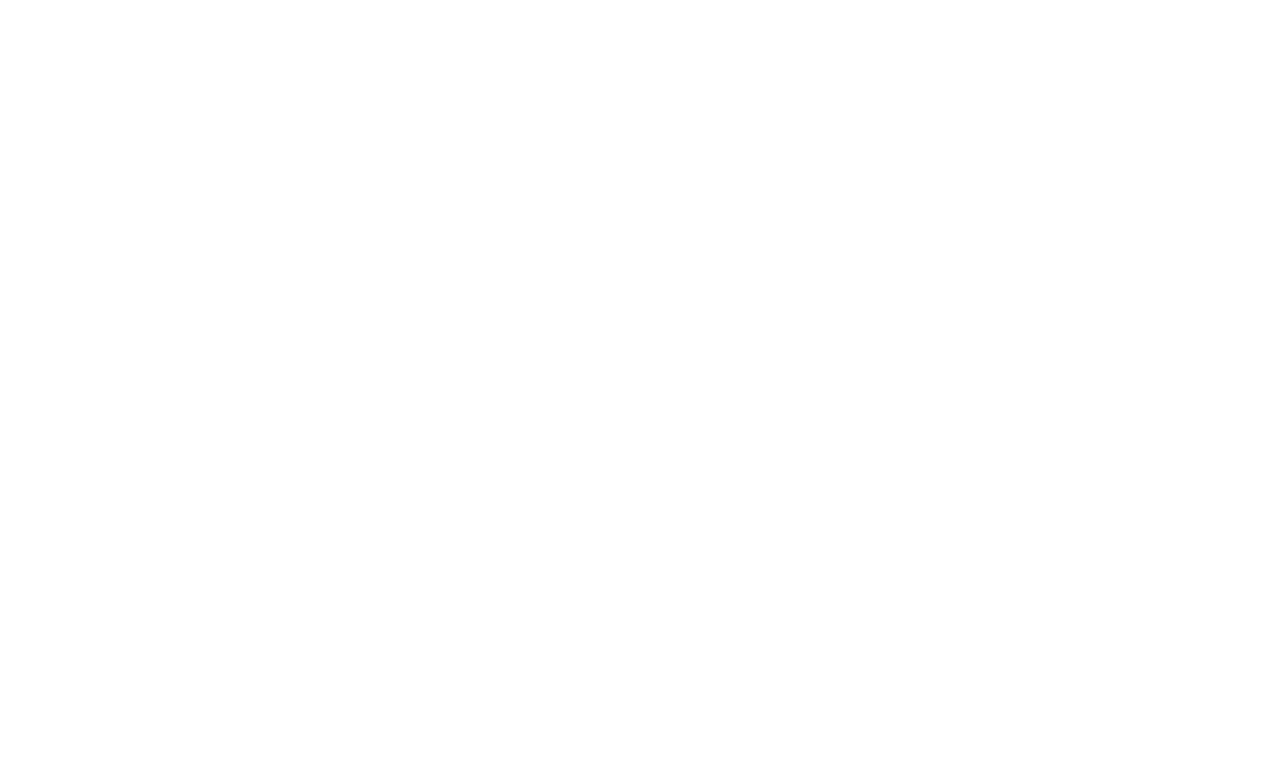
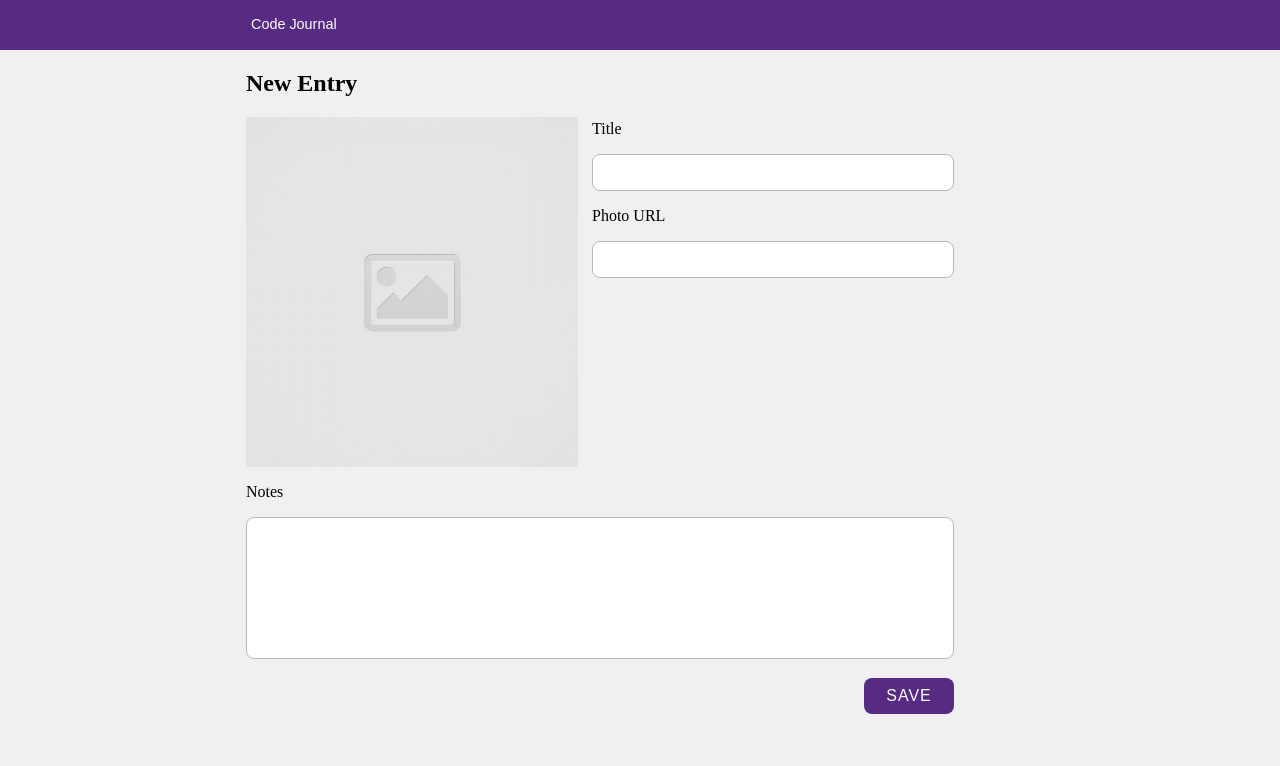
Before and after one commit to junoulee/code-journal, a website: page index.html in a window 1280 px wide. Drawn offline with Linux system fonts and the light colour scheme.

Commit message:
stores the form's input values in a new object.

```diff
--- a/css/styles.css
+++ b/css/styles.css
@@ -0,0 +1,95 @@
+body {
+  background-color: rgb(240, 240, 240);
+}
+
+.purple {
+  background-color: rgb(86, 43, 129);
+  margin-bottom: -20px;
+}
+
+.code-journal {
+  display: flex;
+  color: white;
+  margin-top: 0;
+  height: 125%;
+  font-family: sans-serif;
+  font-weight: 100;
+  align-items: center;
+  padding-left: 15px;
+  padding-bottom: 15px;
+  font-size: 0.9rem;
+}
+
+.form-box {
+  padding: 20px;
+}
+
+.image {
+  display: flex;
+  width: 100%;
+  height: 350px;
+  justify-content: center;
+  object-fit: cover;
+}
+
+.title-input {
+  height: 200px;
+  margin-top: -30px;
+}
+
+@media screen and (min-width: 768px) {
+  .title-input {
+    margin-top: 70px;
+    margin-left: -80px;
+    margin-right: 50px;
+  }
+
+  .code-journal {
+    padding-left: 25px;
+  }
+
+  .form-box {
+    padding-right: 50px;
+  }
+
+  .bottom-section {
+    padding-right: 50px;
+  }
+
+  .notes-section {
+    padding-top: 40px;
+  }
+}
+
+.input-text {
+  width: 100%;
+  padding-top: 10px;
+  padding-bottom: 10px;
+  resize: none;
+  border: 0.12rem solid;
+  border-color: rgb(184, 184, 184);
+  border-radius: 8px;
+}
+
+.notes-section {
+  margin-top: -80px;
+}
+
+#save-button {
+  float: right;
+  margin-top: 15px;
+  width: 90px;
+  height: 36px;
+  border-color: rgb(86, 43, 129);
+  background-color: rgb(86, 43, 129);
+  border-radius: 8px;
+  color: rgb(255, 255, 255);
+  font-size: 1rem;
+  letter-spacing: 1px;
+  font-weight: 500;
+  border-style: none;
+}
+
+.bottom-section {
+  margin-bottom: 80px;
+}
--- a/index.html
+++ b/index.html
@@ -16,12 +16,75 @@
   <link rel="stylesheet" href="css/styles.css">
 </head>
 <body>
-  <header>
+  <header class="purple">
     <div class="container">
+      <div class="row">
+        <div class="column-full">
+          <h4 class="code-journal">Code Journal</h4>
+        </div>
+      </div>
     </div>
   </header>
   <main class="container">
-    <div data-view="entry-form"></div>
+    <div data-view="entry-form">
+
+      <div class="row">
+
+        <div class="column-half">
+          <div class="form-box">
+            <h2>New Entry</h2>
+            <div class="image">
+              <img class="image"
+     src="./images/placeholder-image-square.jpg"
+     alt="Photo URL Image">
+            </div>
+          </div>
+        </div>
+
+        <div class="column-half">
+          <div class="form-box">
+            <div class="title-input">
+              <form class="journal-form">
+                <p>Title</p>
+                <input required class="input-text" name="title" type="text" size="15"/>
+
+
+
+                <p>Photo URL</p>
+                <input required class="input-text" name="url" type="url" size="15"
+  id="photoURL"  />
+
+              </form>
+            </div>
+          </div>
+        </div>
+
+      </div>
+
+      <div class="row">
+
+        <div class="column-full">
+          <div class="bottom-section">
+            <div class="form-box">
+              <div class="notes-section">
+                <form class="journal-form">
+                  <p>Notes</p>
+                  <textarea required class="input-text" name="notes" cols="20" rows="8"  ></textarea>
+
+
+                  <input type="submit" name="save" id="save-button"
+ value="SAVE" />
+                </form>
+              </div>
+            </div>
+          </div>
+        </div>
+
+      </div>
+
+    </div>
+
+
     <div data-view="entries" class="hidden"></div>
   </main>
   <script src="js/data.js"></script>
--- a/js/main.js
+++ b/js/main.js
@@ -0,0 +1,21 @@
+var photoPreview = document.querySelector('#photoURL');
+var $form = document.querySelector('.journal-form');
+
+function showPic(event) {
+  photoPreview.setAttribute('src', event.target.value);
+
+}
+
+photoPreview.addEventListener('input', showPic);
+
+function storeValues(event) {
+  event.preventDefault();
+  var titleValue = $form.elements.title.value;
+
+  var urlValue = $form.elements.url.value;
+  var notesValue = $form.elements.notes.value;
+  var object = { title: titleValue, url: urlValue, notes: notesValue };
+  return object;
+}
+
+$form.addEventListener('submit', storeValues);
```
